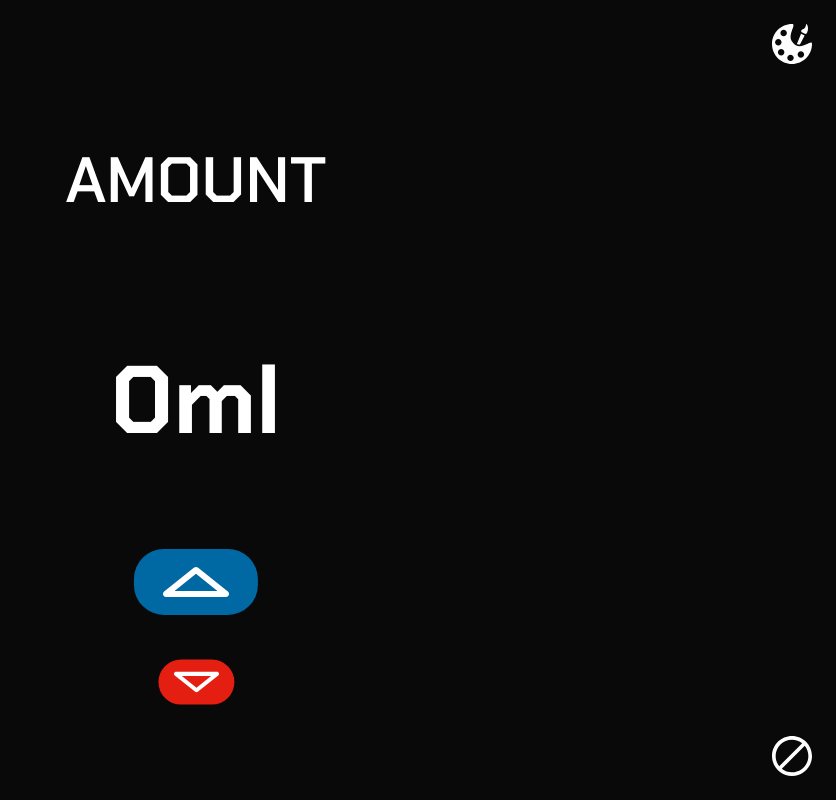
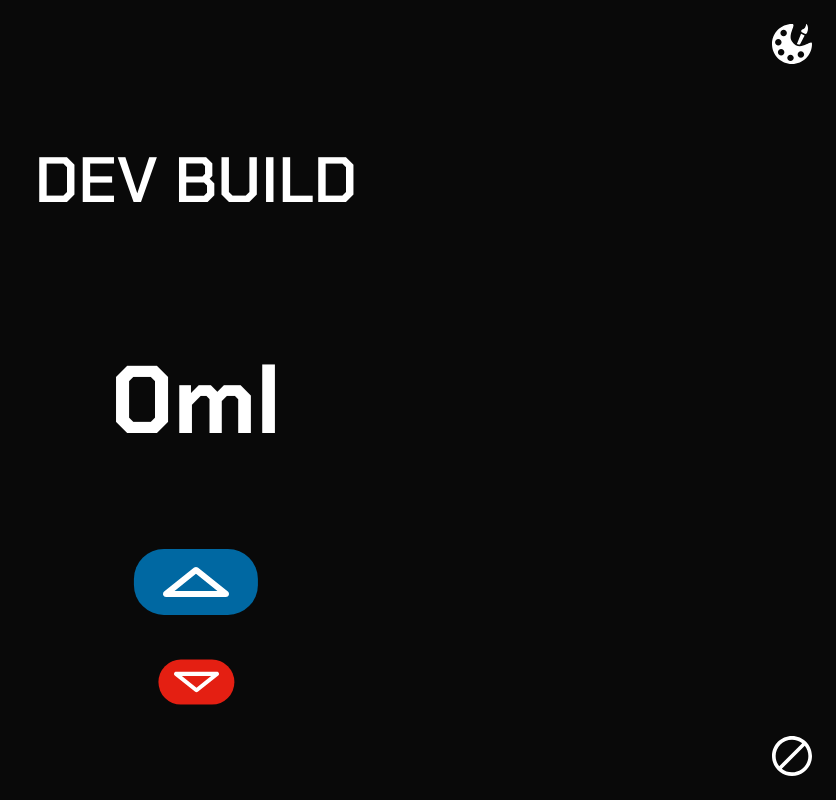
Before and after one commit to AlexDeFoc/Ocean-Intake, a plain HTML site: page index.html in a window 1280 px wide. Shown: the whole page, without its empty margins (444-1280 px from the left). Drawn offline with Linux system fonts and the light colour scheme.

Commit message:
start dev

```diff
--- a/index.html
+++ b/index.html
@@ -4,7 +4,7 @@
     <meta charset="UTF-8">
     <meta name="viewport" content="width=device-width, initial-scale=1.0">
     <link rel="stylesheet" href="./style.css">
-    <title>H2O Intake</title>
+    <title>H2O DEV</title>
     <meta id="theme-url" name="theme-color" content="#000000"/>
     <link rel="manifest" href="manifest.json">
     <link rel="icon" href="./favicon.ico">
@@ -70,7 +70,7 @@
     </svg>
 
     <div class="page-grid">
-        <div class="cell"><h2>Amount</h2></div>
+        <div class="cell"><h2>DEV Build</h2></div>
         <div class="cell"><p class="score">0ml</p></div>
         <div class="cell btn-flex">
             <svg class="btn add" fill="#000000" height="800px" width="800px" version="1.1" id="Layer_1" xmlns="http://www.w3.org/2000/svg" xmlns:xlink="http://www.w3.org/1999/xlink"
```
